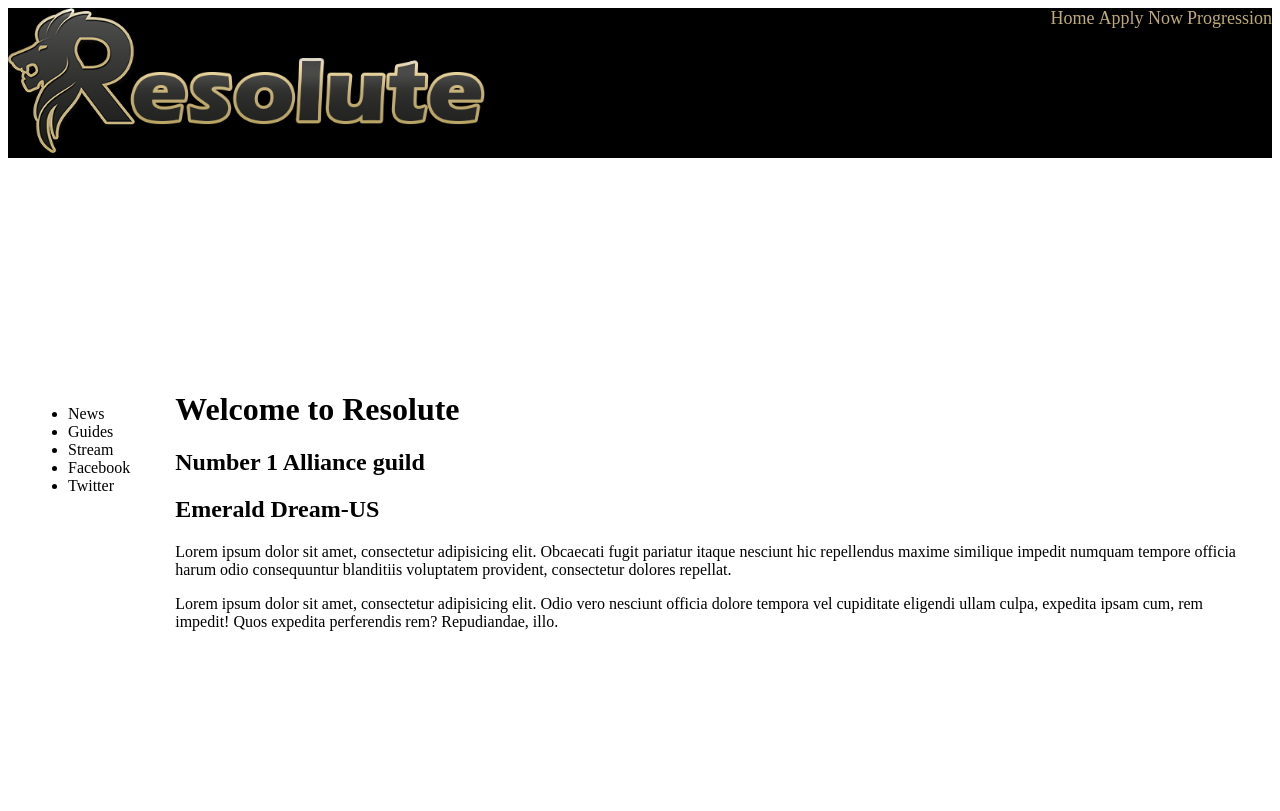
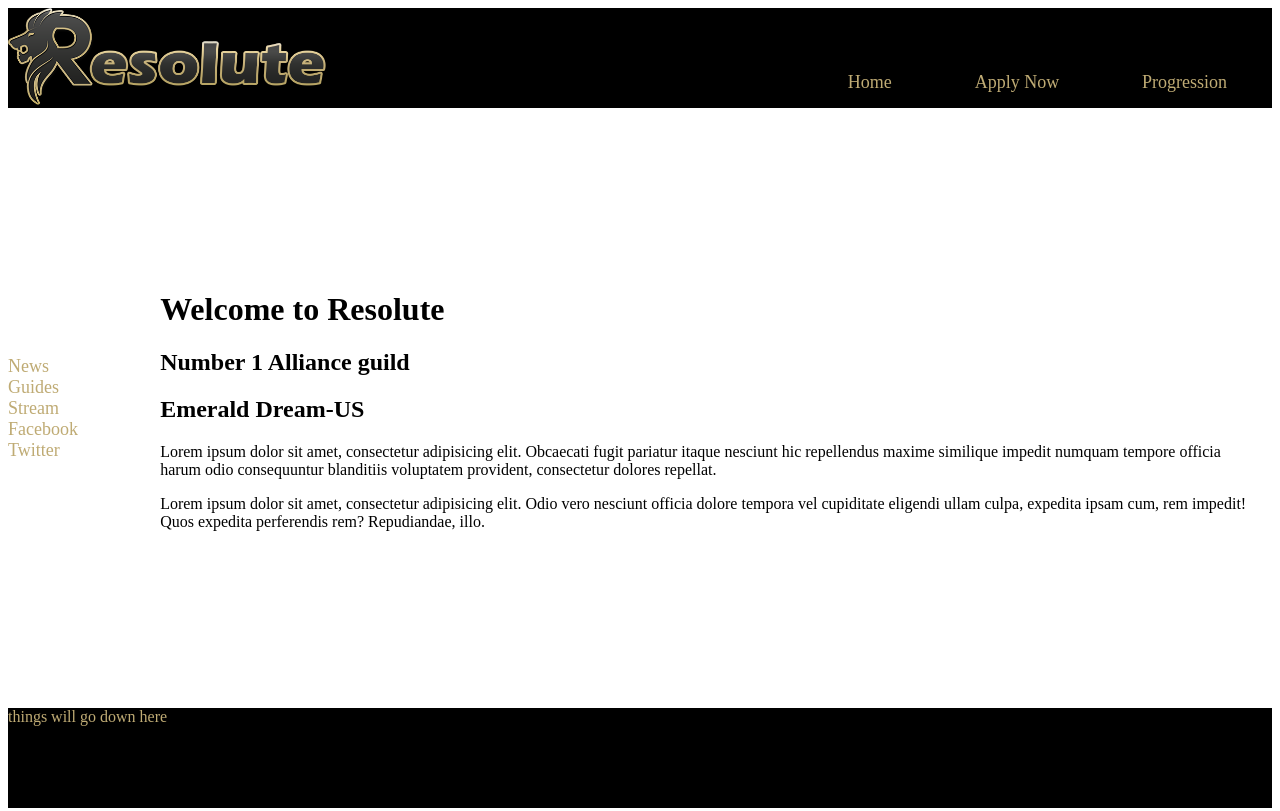
Before and after one commit to whuizenga/resolute, a plain HTML site: page public/index.html in a window 1280 px wide. Shown: the top 811 px of the page. Drawn offline with nearby package versions, Linux system fonts and the light colour scheme; a script that the page names is missing.

Commit message:
getting some very basic formatting down.

```diff
--- a/public/css/main.css
+++ b/public/css/main.css
@@ -2,24 +2,41 @@
     display: flex;
     flex-direction: column;
     justify-content: space-between;
-    min-height: 1000px;
+    min-height: 100vh;
 }
 
 header, footer {
-    height: 150px;
+    height: 100px;
     background-color: #000000;
     color: #BFAB74;
     display:flex;
     justify-content: space-between;
 }
-
+header {
+    align-items: flex-end;
+}
 main{
     display: flex;
+}
+nav{
+    width: 30%;
+    display: flex;
+    justify-content: space-between;
+    margin: 0 45px;
+}
+aside{
+    width: 15%;
+    display: flex;
+    flex-direction: column;
+    justify-content: center;
+}
+a{
+   text-decoration: none;
+   font-size: 18px;
+   color: #BFAB74
+}
+.side-nav{
 
-}
-
-aside{
-    margin: 20px;
 }
 .main-content{
     margin: auto 25px;
@@ -37,6 +54,6 @@ aside{
     color: #BFAB74
 }
 
-.navigation:hover{
+a:hover{
     color: #4B4B4A;
 }
--- a/public/index.html
+++ b/public/index.html
@@ -22,13 +22,11 @@
 
     <main>
         <aside>
-            <ul>
-                <li>News</li>
-                <li>Guides</li>
-                <li>Stream</li>
-                <li>Facebook</li>
-                <li>Twitter</li>
-            </ul>
+                <a class="side-nav" href="#">News</a>
+                <a class="side-nav" href="#">Guides</a>
+                <a class="side-nav" href="#">Stream</a>
+                <a class="side-nav" href="#">Facebook</a>
+                <a class="side-nav" href="#">Twitter</a>
         </aside>
         <div class="main-content">
             <h1>Welcome to Resolute</h1>
```
